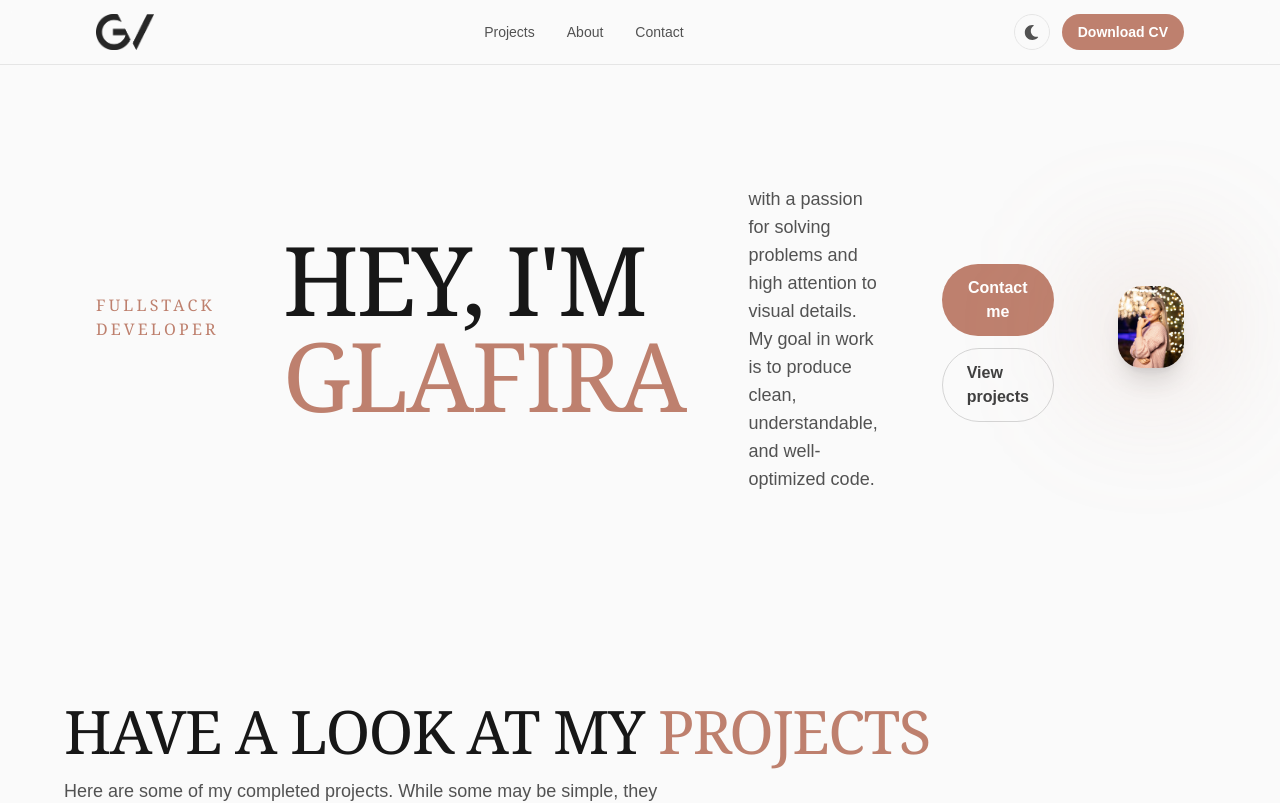
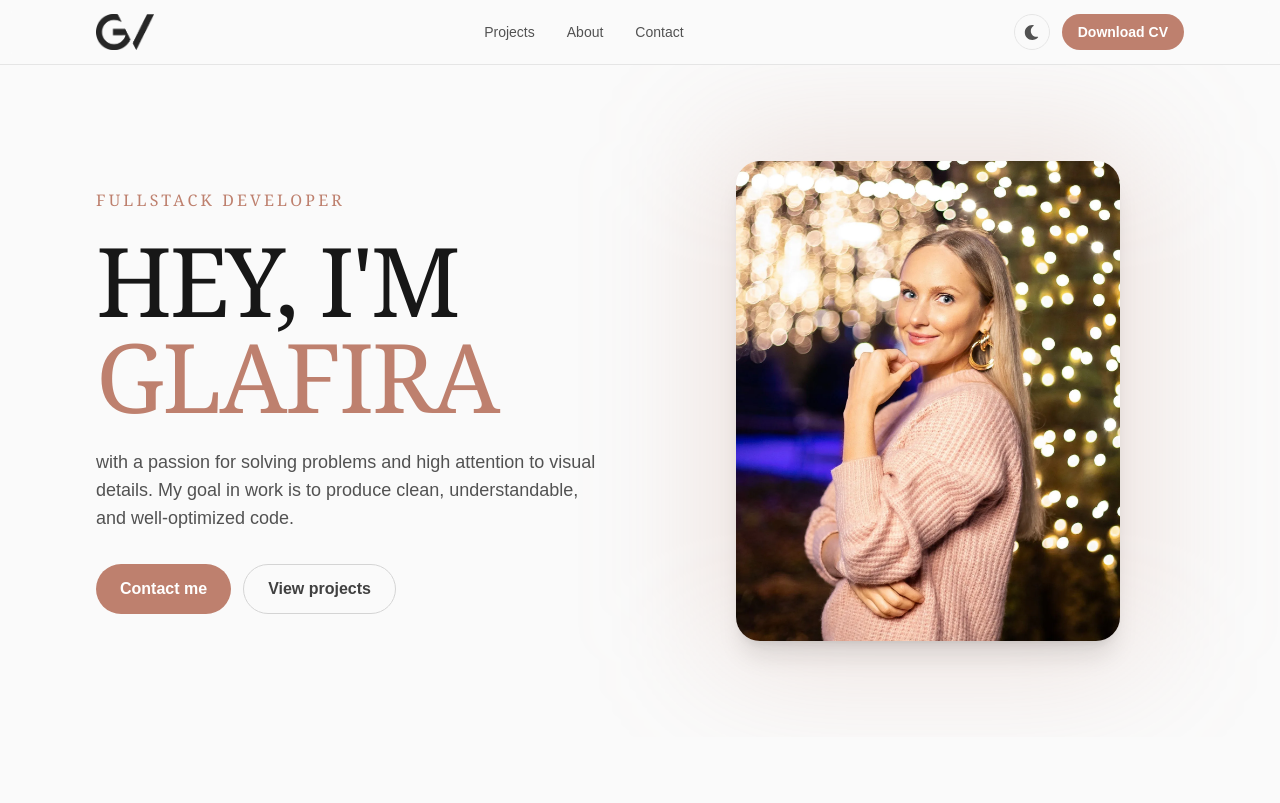
Before and after one commit to glafver/portfolio, a React (Vite) app: page / in a window 1280 px wide. Shown: the top 803 px of the page. Built offline with nearby package versions, Linux system fonts and the light colour scheme; no server answers; the database is empty.

Commit message:
Fix hero layout broken by Fade wrapping

```diff
--- a/src/components/Hero.tsx
+++ b/src/components/Hero.tsx
@@ -15,7 +15,8 @@ const Hero: React.FC = () => {
             {isAdmin && <EditButton onClick={() => openContentEditor('hero')} className="absolute top-4 right-4 z-20" />}
 
             <div className="max-w-6xl mx-auto px-6 lg:px-8 py-16 lg:py-24 flex flex-col lg:flex-row items-center gap-12 lg:gap-16">
-                <Fade direction="up" triggerOnce duration={600} className="lg:w-1/2 text-center lg:text-left">
+                <Fade direction="up" triggerOnce duration={600} className="lg:w-1/2">
+                    <div className="text-center lg:text-left">
                         <p className="font-display text-accent dark:text-accent-light text-sm lg:text-base uppercase tracking-[0.2em] mb-5">
                             {content['hero.role']}
                         </p>
@@ -40,6 +41,7 @@ const Hero: React.FC = () => {
                                 View projects
                             </a>
                         </div>
+                    </div>
                 </Fade>
 
                 <Fade direction="up" delay={150} triggerOnce duration={600} className="lg:w-1/2">
```
Lines whose indentation alone changed are shown as unchanged.
